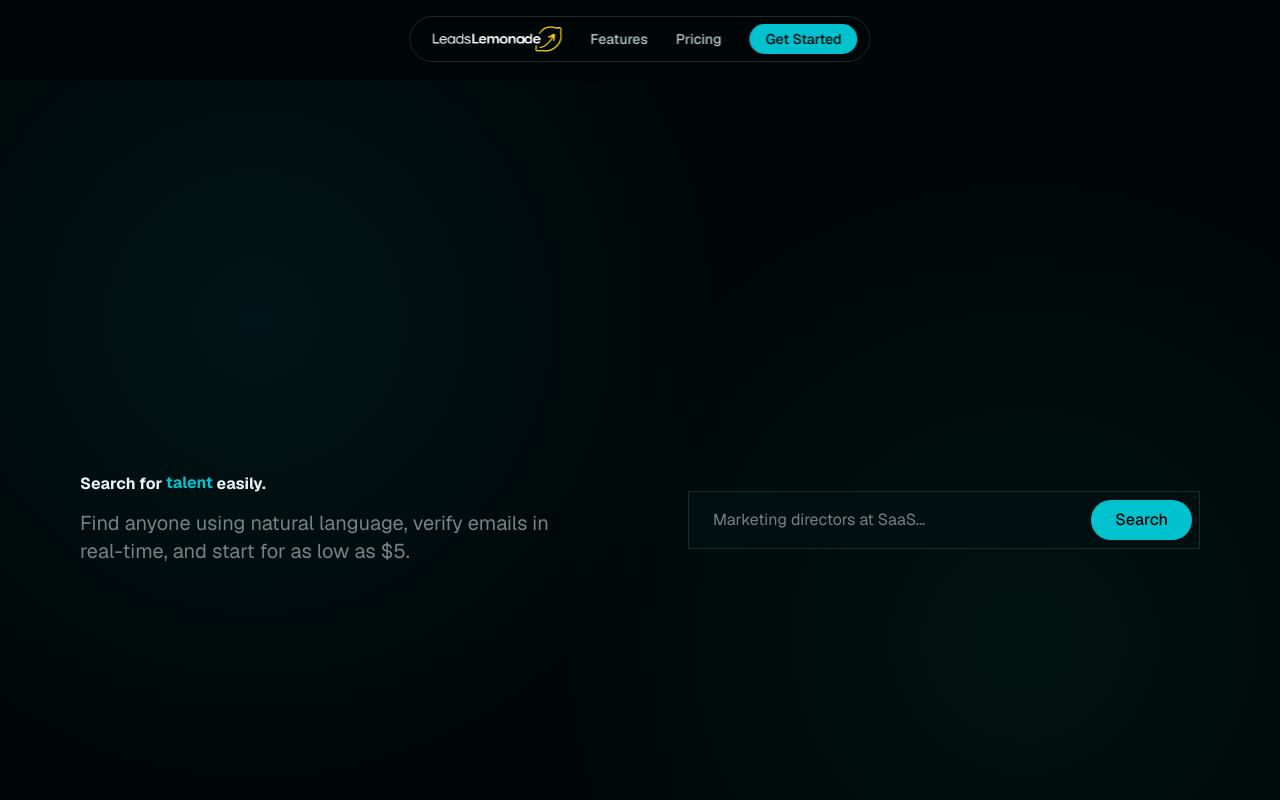
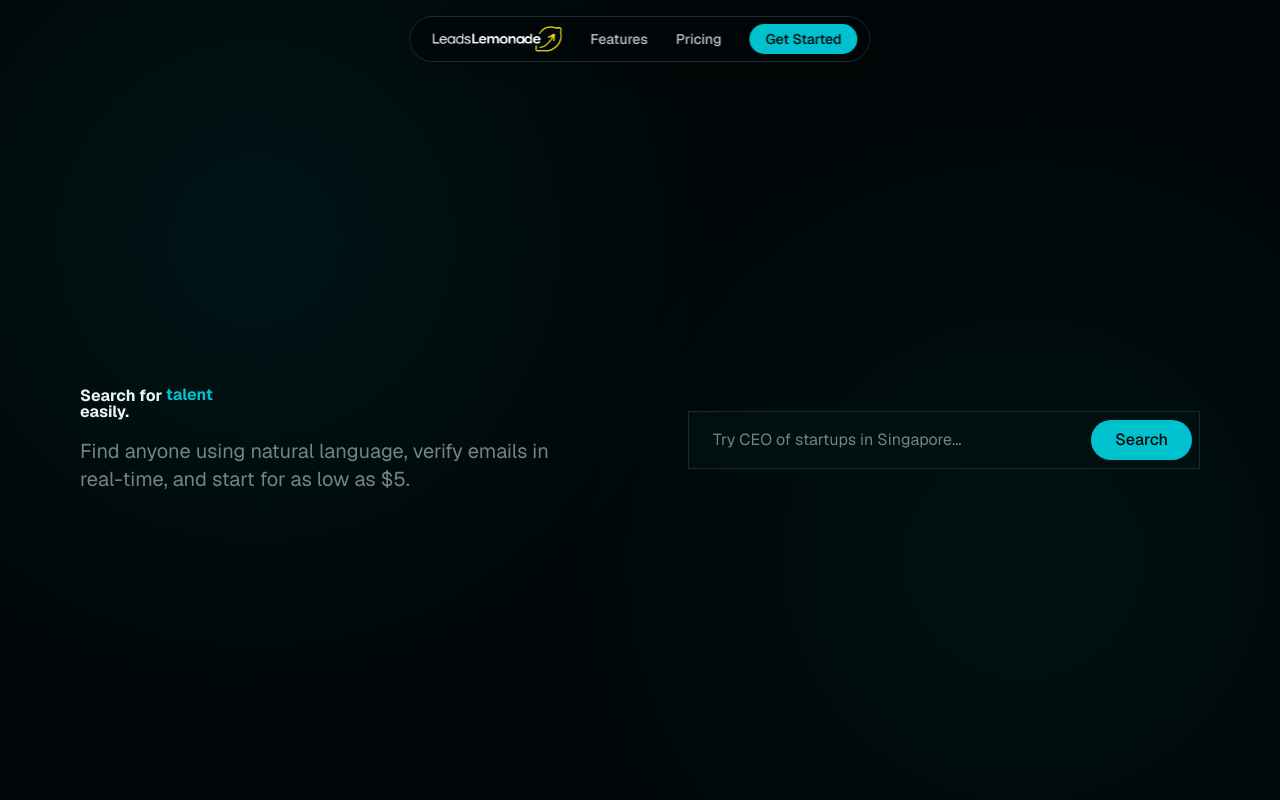
Before and after one commit to riskids/leadslemonade-landingpage, a Next.js app: page / in a window 1280 px wide. Shown: the top 800 px of the page. Built offline with nearby package versions, Linux system fonts and the light colour scheme.

Commit message:
chore: remove navbar padding, remove search rotating text, add br on hero title

```diff
--- a/src/app/page.tsx
+++ b/src/app/page.tsx
@@ -12,7 +12,7 @@ export default function HomePage() {
   return (
     <>
       <Navbar />
-      <main className="pt-20">
+      <main>
         <HeroSection />
         <LiveDeepSearchSection />
         <FeaturesSection />
--- a/src/components/sections/HeroSection.tsx
+++ b/src/components/sections/HeroSection.tsx
@@ -3,11 +3,7 @@
 import { useState, useEffect } from 'react';
 
 const placeholders = [
-  "Software engineers in Jakarta...",
-  "CEO of startups in Singapore...",
-  "Marketing directors at SaaS...",
-  "Freelance designers in Bandung...",
-  "CTOs at fintech...",
+  "Try CEO of startups in Singapore..."
 ];
 
 const words = ['founder', 'owner', 'talent', 'anyone'];
@@ -75,7 +71,7 @@ export default function HeroSection() {
                   {word}
                 </span>
               </span>
-              {' '}easily.
+              {' '}<br></br>easily.
             </h1>
             <p
               className="text-lg md:text-xl max-w-lg"
```
